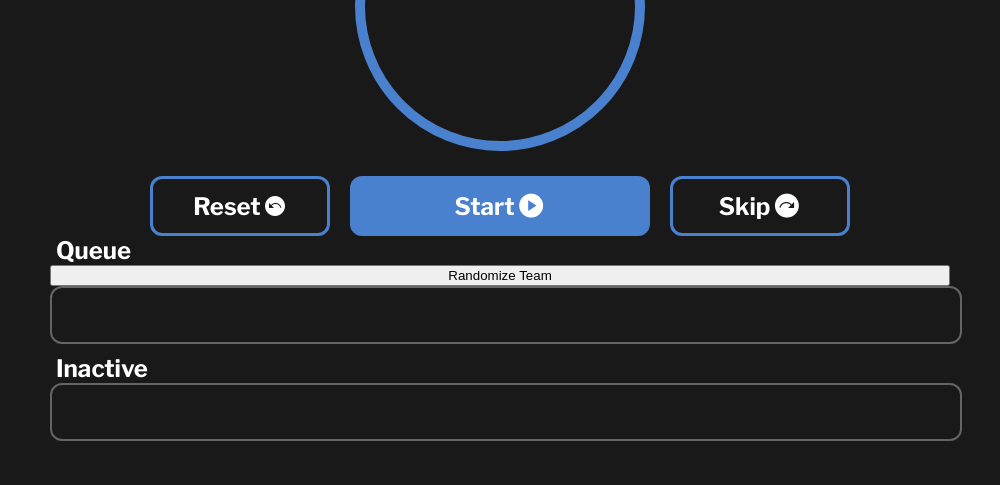
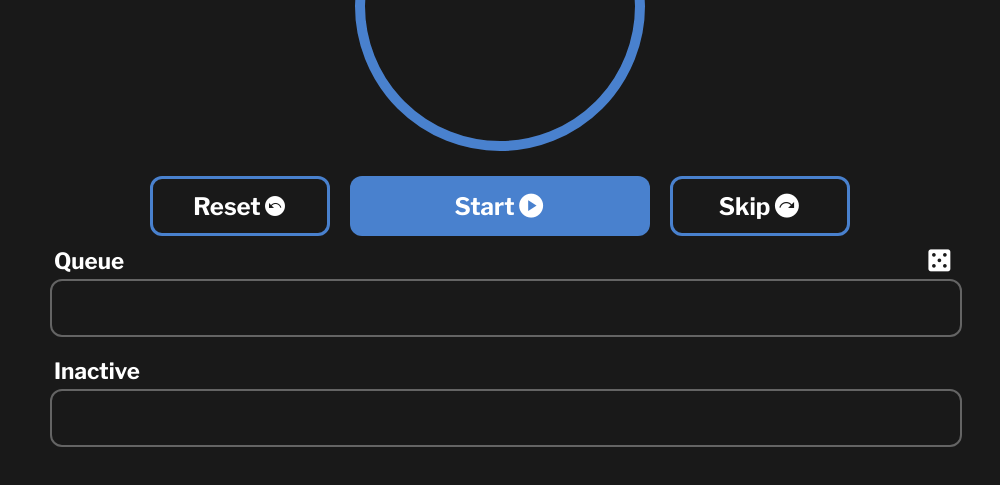
Before and after one commit to nealarch01/MobProgrammingTimer, an Electron app: page src/views/html/control_panel.html in a window 1000 px wide. Shown: the part 159-644 px from the top of the page. Drawn offline with nearby package versions, Linux system fonts and the light colour scheme; no server answers.

Commit message:
Implement control panel styles

```diff
--- a/src/views/css/control_panel.css
+++ b/src/views/css/control_panel.css
@@ -17,6 +17,10 @@
 
 .info-panel > h3 {
     font-size: 1.4em;
+}
+
+.info-panel:hover {
+    cursor: default;
 }
 
 .timer-container {
@@ -141,6 +145,32 @@
     width: 90%;
 }
 
+.queue-label {
+    font-size: 1.4em;
+}
+
+.queue-label-container {
+    display: flex;
+    flex-direction: row;
+    align-items: center;
+    justify-content: space-between;
+    width: 100%;
+    margin-top: 10px;
+    margin-left: 4px;
+    margin-right: 4px;
+    margin-bottom: 4px;
+}
+
+#randomize-btn-ID {
+    color: white;
+    font-size: 1.83em;
+}
+
+#randomize-btn-ID:hover {
+    opacity: 0.7;
+    cursor: pointer;
+}
+
 .team-members-container > h3 {
     padding: 0px;
     font-size: 1.5em;
--- a/src/views/html/control_panel.html
+++ b/src/views/html/control_panel.html
@@ -67,12 +67,16 @@
     </div>
 
     <div class="team-members-container col">
-        <h3>Queue</h3>
-        <button class="randomize-btn" id="randomize-btn-ID">Randomize Team</button>
+        <div class="queue-label-container row">
+            <h3 class="queue-label">Queue</h3>
+            <span class="material-icons" id="randomize-btn-ID">casino</span>
+        </div>
         <div class="member-list row" id="active-queue" ondragover="onDragOver(event)" ondrop="onDrop(event)">
         </div>
 
-        <h3>Inactive</h3>
+        <div class="queue-label-container">
+            <h3 class="queue-label">Inactive</h3>
+        </div>
         <!-- <div class="member-list row" id="inactive-list" ondragover="ondragover(event)" ondrop="inactiveondrop(event)">
         </div> -->
         <div class="member-list row" id="inactive-list">
```
